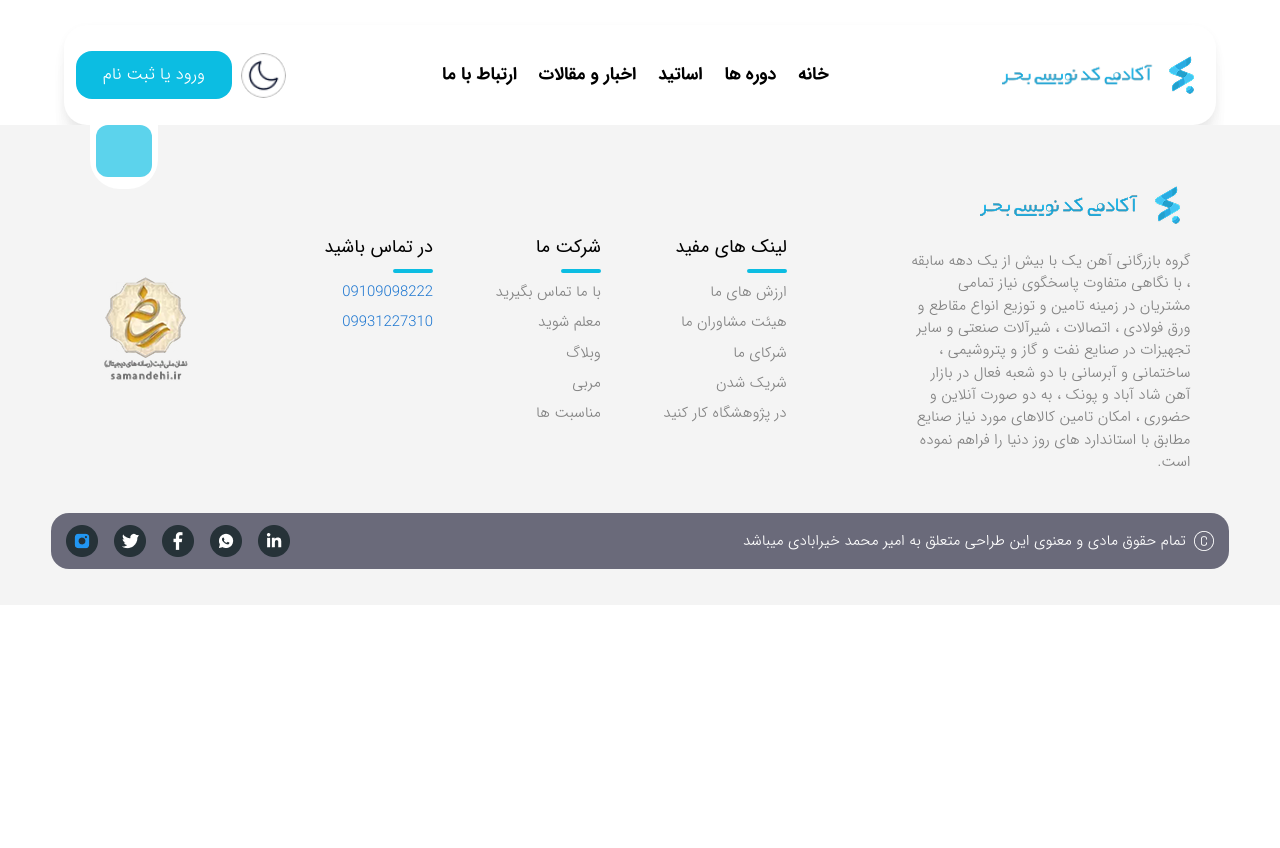
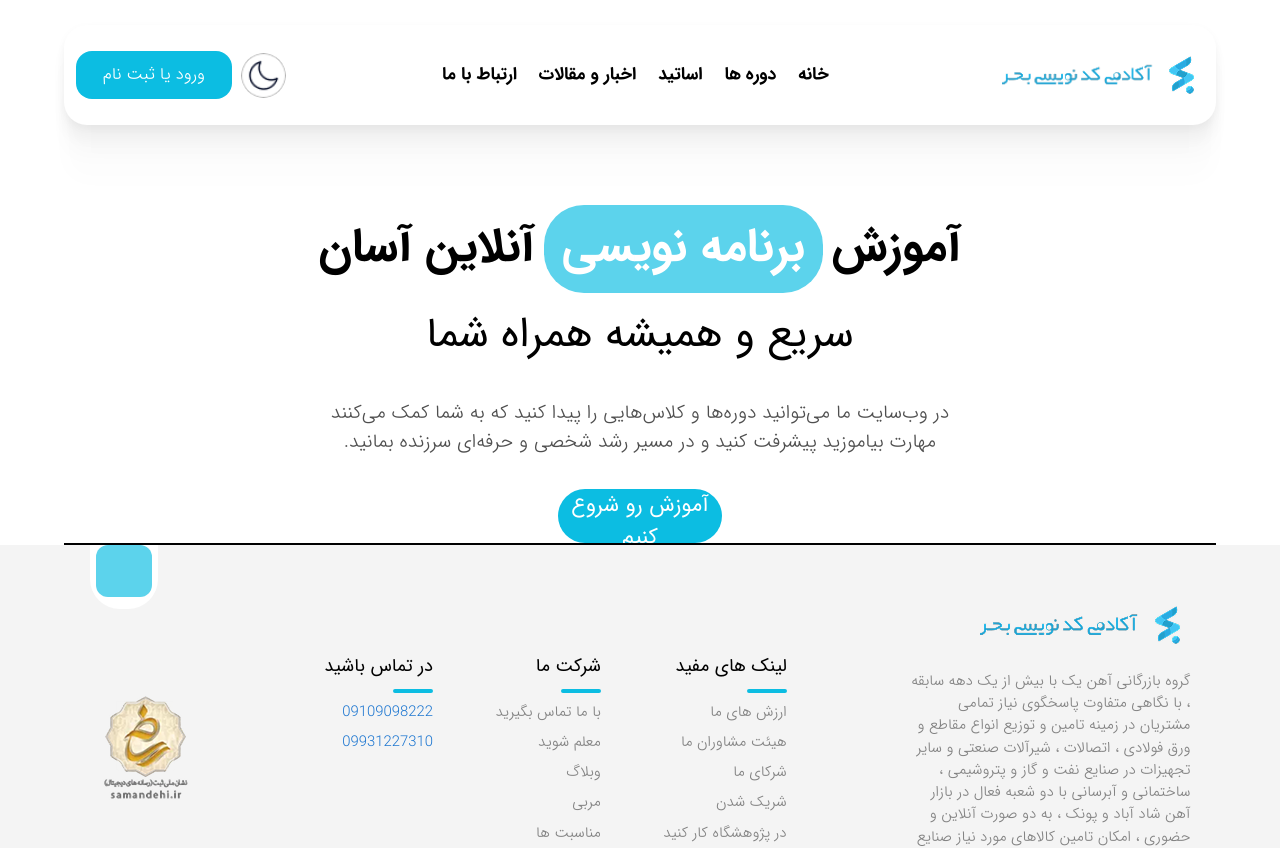
Before and after one commit to mmjafarpoor/LMS-with-React, a React (Vite) app: page / in a window 1280 px wide. Shown: the top 848 px of the page. Before the commit the page ends 800 px from the top, so only its background shows below. Built offline with nearby package versions, Linux system fonts and the light colour scheme.

Commit message:
Home Page Content First

```diff
--- a/src/app/router/router.jsx
+++ b/src/app/router/router.jsx
@@ -5,10 +5,12 @@ import Auth from "../../pages/Auth";
 import Login from "../../components/AuthContainer/Login/Login";
 import SignUp from "../../components/AuthContainer/SignUp/SignUp";
 import ForgetPassword from "../../components/AuthContainer/ForgetPassword/ForgetPassword";
+import Home from "../../pages/Home";
 
 const router = createBrowserRouter([
     { path: "/", element: <Landing/> , children:[
-        { path: "Home", element: <Login /> },
+        {index: true, element: <Home/> },
+        { path: "Home", element: <Home/> },
         { path: "Courses", element: <Login /> },
         { path: "Instructors", element: <Login /> },
         { path: "WebLog", element: <Login /> },
--- a/src/pages/Home.jsx
+++ b/src/pages/Home.jsx
@@ -1,10 +1,34 @@
 import React from 'react'
-import Styles from "../styles/Landing.module.css";
+import Style from "../styles/Home.module.css";
 
-const HomePage = () => {
+const Home = () => {
   return (
-    <div className="home"></div>
+    <div className={Style.homeContainer}>
+      <div className={Style.beginTheJourney}>
+        <div className={Style.beginTheJourneyTopSection}>
+          <div className={Style.beginTheJourneyHeadingTitle}>
+            <div className={Style.beginTheJourneyHeadingTitleFirstLine}>
+              <span className={Style.headingTitleFirstLineText}>آموزش</span>
+              <span className={Style.headingTitleFirstLineTextBadge}>برنامه‌ نویسی</span>
+              <span className={Style.headingTitleFirstLineText}>آنلاین آسان</span>
+            </div>
+            <span className={Style.beginTheJourneyHeadingTitleSecondLine}>سریع و همیشه همراه شما</span>
+          </div>
+          <span className={Style.beginTheJourneyDescription}>در وب‌سایت ما می‌توانید دوره‌ها و کلاس‌هایی را پیدا کنید که به شما کمک می‌کنند مهارت بیاموزید پیشرفت کنید و در مسیر رشد شخصی و حرفه‌ای سرزنده بمانید.</span>
+          <button className={Style.beginTheJourneyButton}>
+            <span>آموزش رو شروع کنیم</span>
+          </button>
+        </div>
+        <div className={Style.beginTheJourneyBottomSection}>
+          <div className={Style.rightSideImage}></div>
+          <div className={Style.activeStudents}></div>
+          <div className={Style.middleImage}></div>
+          <div className={Style.twentyYearsOfWork}></div>
+          <div className={Style.leftSideImage}></div>
+        </div>
+      </div>
+    </div>
   )
 }
 
-export default HomePage
+export default Home
--- a/src/pages/Landing.jsx
+++ b/src/pages/Landing.jsx
@@ -96,7 +96,7 @@ const Landing = () => {
                     </div>
                 </div>
             </div>
-            <main>
+            <main className={Style.outlet}>
                 <Outlet/>
             </main>
             <div className={Style.bottom}>
--- /dev/null
+++ b/src/styles/Home.module.css
@@ -0,0 +1,87 @@
+.homeContainer{
+    background-color: var(--bg-color);
+    color: var(--text-color);
+    transition: background-color 0.3s ease, color 0.3s ease;
+    width: 100%;
+    display: flex;
+    flex-direction: column;
+    align-items: center;
+}
+.beginTheJourney{
+    width: 90%;
+    height: max-content;
+    margin-top: 80px;
+    display: flex;
+    flex-direction: column;
+    flex-wrap: nowrap;
+    align-items: center;
+    justify-content: center;
+}
+.beginTheJourneyTopSection{
+    display: flex;
+    flex-direction: column;
+    align-items: center;
+    justify-content: center;
+    gap: 32px;
+    height: max-content;
+    width: 100%;
+}
+.beginTheJourneyHeadingTitle{
+    display: flex;
+    flex-direction: column;
+    gap: 12px;
+    align-items: center;
+    justify-content: center;
+}
+.beginTheJourneyHeadingTitleFirstLine{
+    display: flex;
+    flex-direction: row;
+    align-items: center;
+    gap: 10px;
+}
+.headingTitleFirstLineText{
+    white-space: nowrap;
+    font-size: 2.9rem;
+    font-weight: 900;
+    user-select: none;
+}
+.headingTitleFirstLineTextBadge{
+    white-space: nowrap;
+    font-size: 2.9rem;
+    color: #ffffff;
+    background-color: #5CD3EC;
+    padding: 9px 18px;
+    border-radius: 40px;
+    font-weight: 900;
+    user-select: none;
+}
+.beginTheJourneyHeadingTitleSecondLine{
+    white-space: nowrap;
+    font-size: 2.6rem;
+    font-weight: 600;
+    user-select: none;
+}
+.beginTheJourneyDescription{
+    user-select: none;
+    color: #4F4F4F;
+    font-weight: 400;
+    font-size: 1.2rem;
+    text-align: center;
+    max-width: 650px;
+}
+.beginTheJourneyButton{
+    width: 14.3%;
+    height: 54px;
+    background-color: #0CBDE2;
+    border-radius: 30px;
+    cursor: pointer;
+}
+.beginTheJourneyButton > span{
+    color: #ffffff;
+    font-weight: 600;
+    font-size: 1.35rem;
+}
+.beginTheJourneyBottomSection{
+    width: 100%;
+    border: 1px solid black;
+}
--- a/src/styles/Landing.module.css
+++ b/src/styles/Landing.module.css
@@ -19,6 +19,7 @@
     display: flex;
     align-items: center;
     justify-content: center;
+    z-index: 300;
 }
 .landingContainer > .headerContainer > .header{
     width: 98%;
@@ -368,7 +369,10 @@
     transform: scale(1.08);
     transition: 0.12s ease-in-out;
 }
-
+.outlet{
+    width: 100%;
+    height: max-content;
+}
 
 
 
--- a/src/styles/index.css
+++ b/src/styles/index.css
@@ -4,6 +4,7 @@
   box-sizing: border-box;
   direction: rtl;
   line-height: 1.5;
+  font-family: IranSans;
   font-weight: 400;
 }
 html, body, #root{
```
